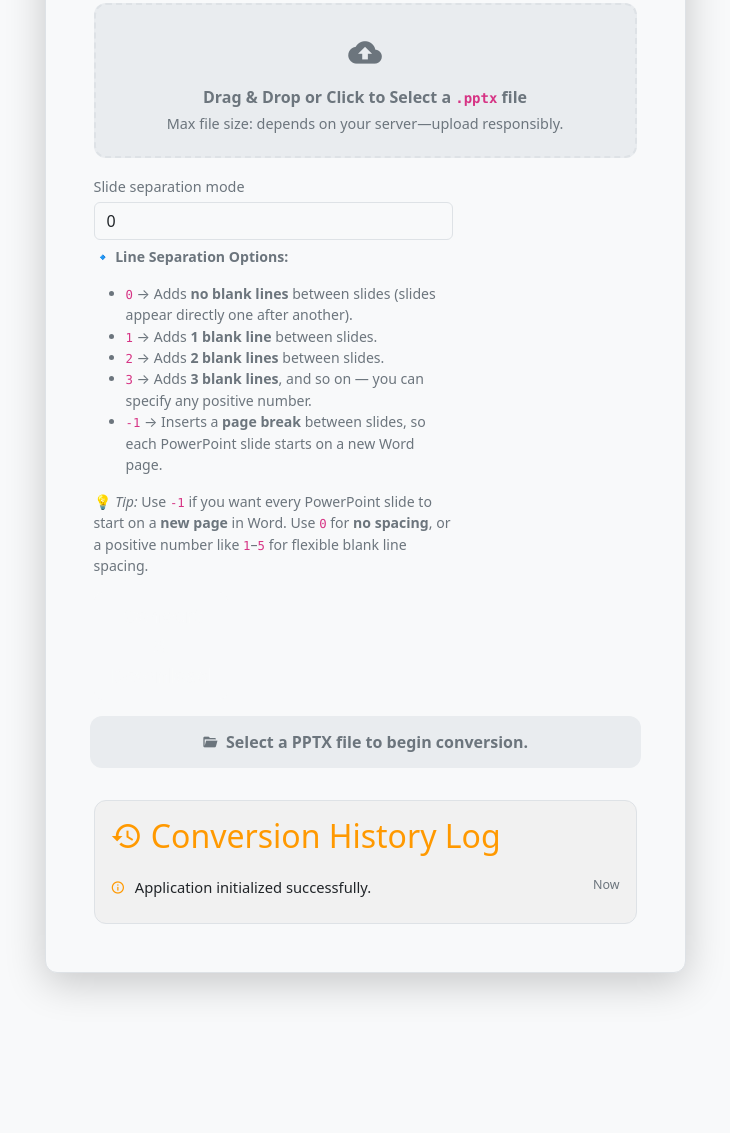
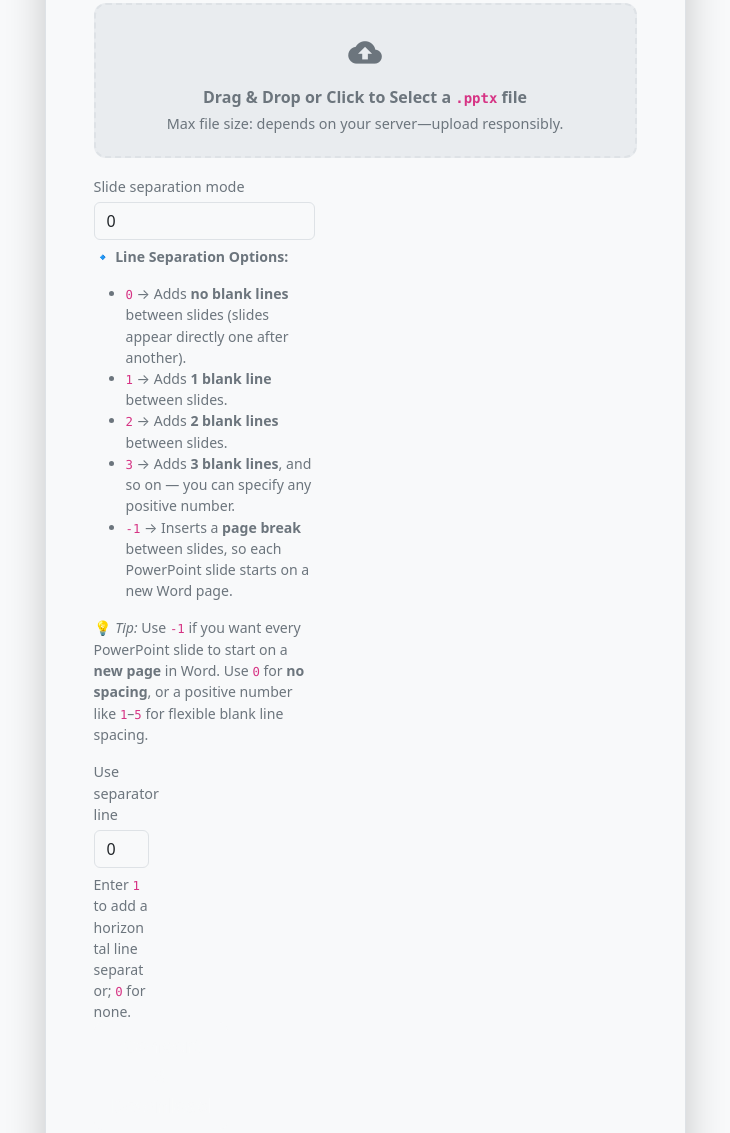
Before and after one commit to gadearjun24/PPT-WORD, a plain HTML site: page index.html in a window 1280 px wide. Shown: the part 267-1400 px from the top of the page, without its empty margins (275-1005 px from the left). Before the commit the page ends 1362 px from the top, so only its background shows below. Drawn offline with nearby package versions, Linux system fonts and the light colour scheme.

Commit message:
Add use line input and update API URL parameters

```diff
--- a/index.html
+++ b/index.html
@@ -133,7 +133,8 @@
             </div>
 
             <div class="row g-2 align-items-center mb-3">
-              <div class="col-8">
+               <!-- Slide Separator Input -->
+              <div class="col-md-5">
                 <label for="slideSeparator" class="form-label small-muted mb-1">Slide separation mode</label>
                 <input type="number" class="form-control" id="slideSeparator" value="0" title="0 = default (2 blank lines), -1 = page break, N>0 = N blank lines">
                 <div class="separator-note">
@@ -151,6 +152,17 @@
     Use <code>0</code> for <strong>no spacing</strong>, or a positive number like <code>1</code>–<code>5</code> for flexible blank line spacing.
   </p>
 </div>
+
+
+                  <!-- Use Line Input -->
+  <div class="col-md-3">
+    <label for="useLine" class="form-label small-muted mb-1">Use separator line</label>
+    <input type="number" class="form-control" id="useLine" value="0" min="0" max="1" title="0 = No line, 1 = Add horizontal line">
+    <div class="separator-note">Enter <code>1</code> to add a horizontal line separator; <code>0</code> for none.</div>
+  </div>
+
+
+  <!-- Convert Button -->
 
               <div class="col-4 d-grid">
                 <button type="submit" id="convertButton" class="btn btn-orange btn-lg" aria-live="polite" disabled>
@@ -278,9 +290,10 @@
       try {
         updateStatus("Uploading file...", "mdi-cloud-upload", "status-loading", true);
         addLogEntry(`Uploading ${file.name}...`, "mdi-cloud-upload", "var(--orange-accent)");
+        const useLine = parseInt(document.getElementById("useLine").value, 10) || 0;
 
         // append slide_separator as query param
-        const url = `${API_URL}?slide_separator=${encodeURIComponent(slideSeparator)}`;
+        const url = `${API_URL}?slide_separator=${encodeURIComponent(slideSeparator)}&use_line=${encodeURIComponent(useLine)}`;
 
         // Upload & convert
         const resp = await fetch(url, { method: "POST", body: formData });
```
